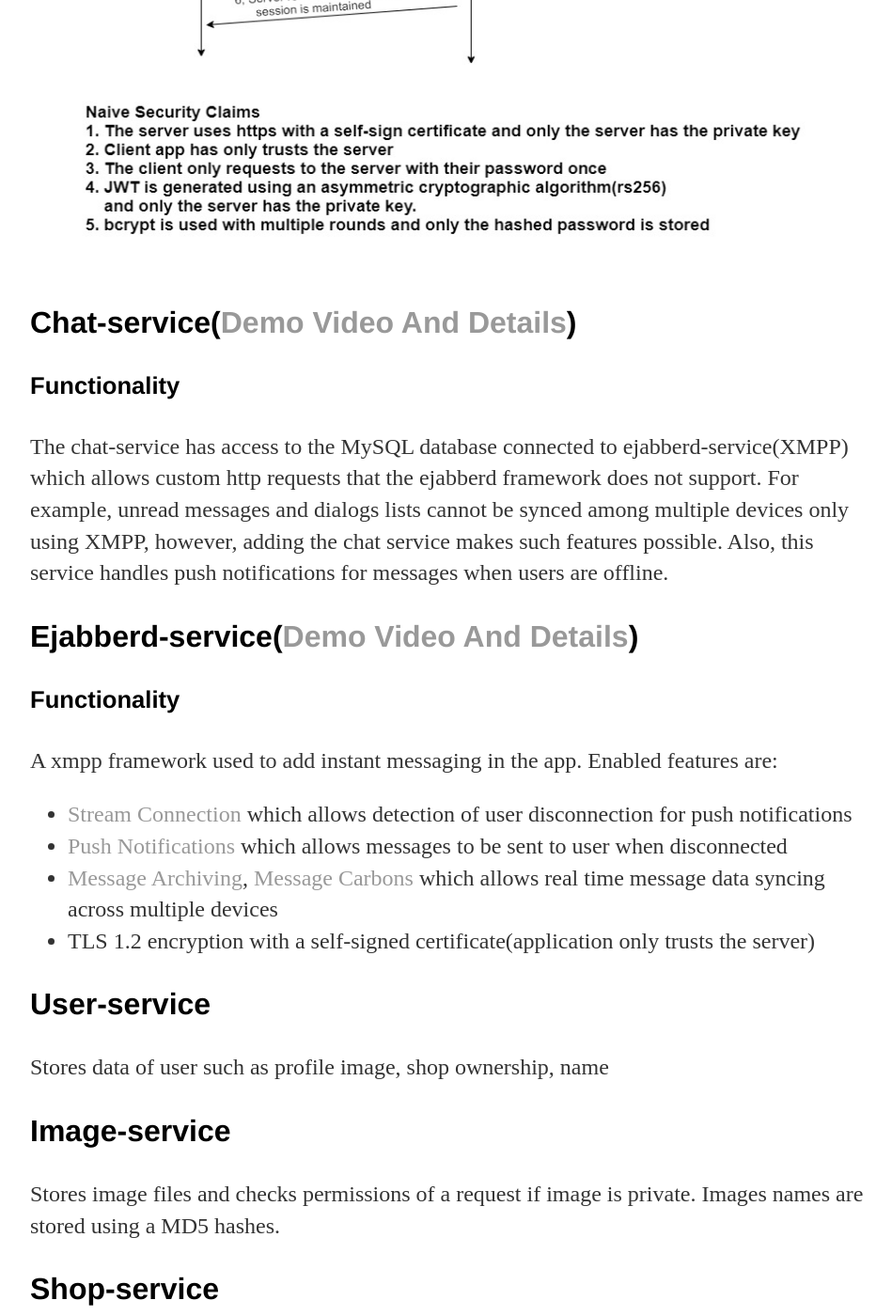
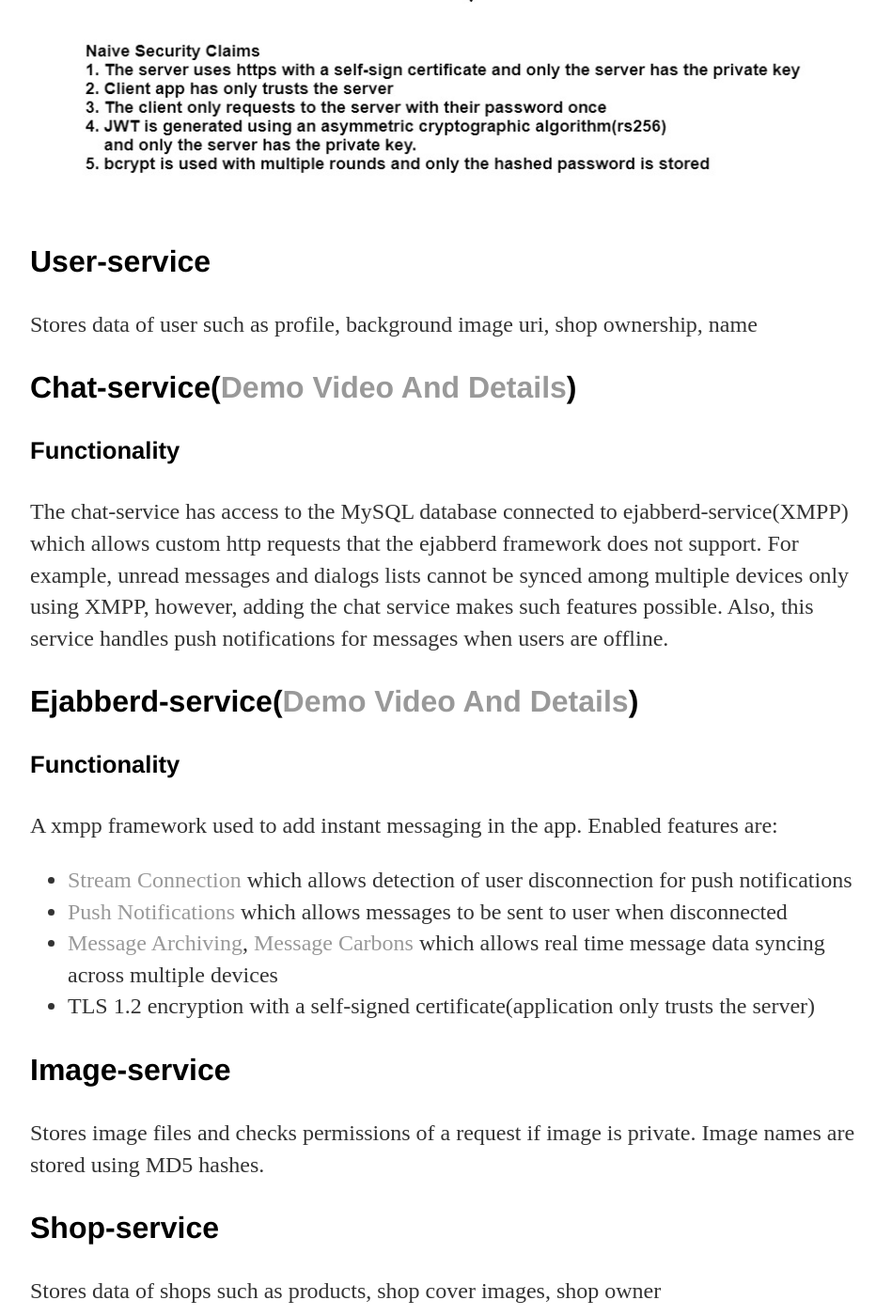
Before and after one commit to jcho7022/jcho7022.github.io, a Jekyll site: the page built from projects/float/index.html, in a window 1280 px wide and 1400 px high, scrolled down 4811 px. Shown: the whole window at 94% size, without its empty margins (160-1109 px from the left). Built offline with Jekyll 4.4.1, drawn with Linux system fonts in a browser that asks for light colours; some of the changed text lies outside the part shown.

Commit message:
Update index.html

```diff
--- a/projects/float/index.html
+++ b/projects/float/index.html
@@ -52,13 +52,14 @@ and search up items using a <a href="https://jcho7022.github.io/projects/float/e
    <img src="saga_state_machine.jpg" alt="saga_state_machine" height="800px" width="800px">
 
   <h3>Auth-service</h3>
-  <h4>Functionality</h4>
 	<ul class="Functionality">
 		<li>Stores usernames and hashed passwords using the node.js <a href="https://www.npmjs.com/package/bcrypt">Bcrypt library</a></li>
 		<li>Verifies passwords and grants refresh and access tokens <br>
 			<img src="auth_user_session.jpg" alt="auth_user_session" height="800px" width="800px"></li>
+	</ul>
 
-	</ul>
+   <h3>User-service</h3>
+   <p>Stores data of user such as profile, background image uri, shop ownership, name</p>
 
    <h3>Chat-service(<a href="https://jcho7022.github.io/projects/chatbot/">Demo Video And Details</a>)</h3>
       <h4>Functionality</h4>
@@ -77,14 +78,11 @@ and search up items using a <a href="https://jcho7022.github.io/projects/float/e
 	<li>TLS 1.2 encryption with a self-signed certificate(application only trusts the server)</li>
 	</ul>
 
-   <h3>User-service</h3>
-    <p>Stores data of user such as profile image, shop ownership, name</p>
-
    <h3>Image-service</h3>
-   <p>Stores image files and checks permissions of a request if image is private. Images names are stored using a MD5 hashes.</p>
+   <p>Stores image files and checks permissions of a request if image is private. Image names are stored using MD5 hashes.</p>
 
    <h3>Shop-service</h3>
-   <p>Stores data of shops and products in shops</p>
+   <p>Stores data of shops such as products, shop cover images, shop owner</p>
 
    <h3>Map-service</h3>
    <p>Stores data of shop markers on the map. The markers are stored and queried using mongo’s geospatial queries.</p>
```
